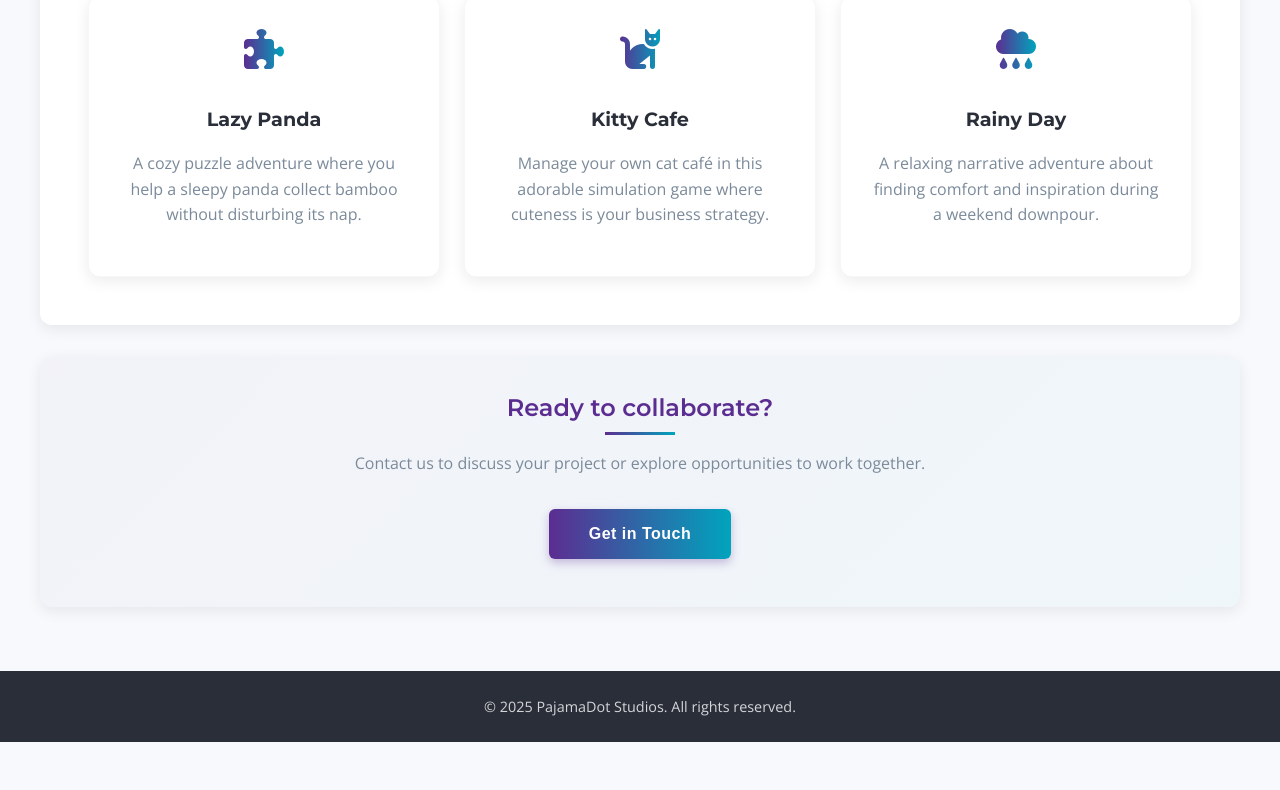
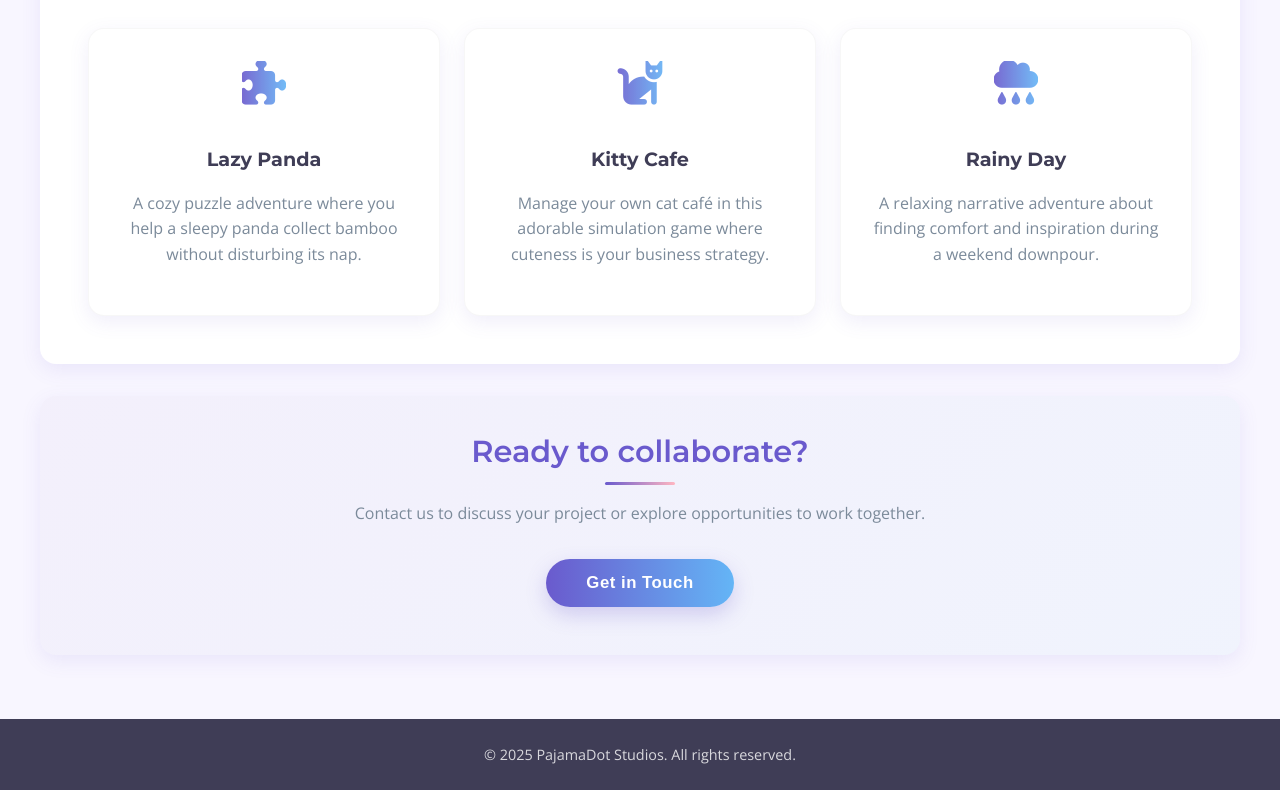
Before and after one commit to pajamadot/pajamadot.github.io, a plain HTML site: page index.html in a window 1280 px wide. Shown: the part 1471-2261 px from the top of the page. Before the commit the page ends 2213 px from the top, so only its background shows below. Drawn offline with nearby package versions, Linux system fonts and the light colour scheme.

Commit message:
update color palette

```diff
--- a/assets/style.css
+++ b/assets/style.css
@@ -4,32 +4,32 @@
 
 :root {
     /* Light Theme - Default */
-    --primary-color: #5c2d91;      /* 深紫色 - 主要品牌色 */
-    --secondary-color: #00a4bd;    /* 青色 - 辅助品牌色 */
-    --accent-color: #ff6b6b;       /* 珊瑚红 - 强调色 */
-    --text-color: #2e3440;         /* 深灰蓝 - 主文本 */
+    --primary-color: #6a5acd;      /* 淡紫色 - 更柔和的主色调 */
+    --secondary-color: #64b5f6;    /* 柔和蓝色 - 更友好的辅助色 */
+    --accent-color: #ffb6c1;       /* 淡粉色 - 可爱的强调色 */
+    --text-color: #4a4a4a;         /* 柔和的深灰 - 不太强烈的文本 */
     --light-text: #7b8a9a;         /* 浅灰 - 次要文本 */
-    --light-color: #f7f9fc;        /* 超浅灰 - 背景色 */
-    --dark-color: #292e39;         /* 深灰蓝 - 深色区域 */
+    --light-color: #f8f6ff;        /* 带紫色调的白色 - 更温馨的背景色 */
+    --dark-color: #3f3d56;         /* 紫灰色 - 深色区域 */
     --card-bg: #ffffff;            /* 纯白 - 卡片背景 */
-    --card-shadow: 0 4px 15px rgba(0, 0, 0, 0.08);  /* 更柔和的阴影 */
-    --success-color: #2ecc71;      /* 绿色 - 成功状态 */
+    --card-shadow: 0 6px 20px rgba(106, 90, 205, 0.1);  /* 更柔和的紫色阴影 */
+    --success-color: #7bc9a3;      /* 柔和的绿色 - 成功状态 */
 
     /* Theme Transition */
     --transition-speed: 0.3s;
 }
 
 [data-theme="dark"] {
-    --primary-color: #9d65de;      /* 亮紫色 - 暗色模式主色 */
-    --secondary-color: #3fcbdf;    /* 亮青色 - 暗色模式辅助色 */
-    --accent-color: #ff8c8c;       /* 亮珊瑚色 - 暗色模式强调色 */
-    --text-color: #eceff4;         /* 近白色 - 暗色模式主文本 */
-    --light-text: #aeb9cc;         /* 亮灰色 - 暗色模式次要文本 */
-    --light-color: #1f2937;        /* 深蓝灰 - 暗色模式背景色 */
-    --dark-color: #141921;         /* 近黑色 - 暗色模式深色区域 */
-    --card-bg: #2d3748;            /* 深蓝灰 - 暗色模式卡片背景 */
-    --card-shadow: 0 4px 15px rgba(0, 0, 0, 0.2);  /* 暗色模式阴影 */
-    --success-color: #2ecc71;      /* 绿色 - 保持不变 */
+    --primary-color: #b39ddb;      /* 亮淡紫色 - 暗色模式主色 */
+    --secondary-color: #90caf9;    /* 亮淡蓝色 - 暗色模式辅助色 */
+    --accent-color: #f8bbd0;       /* 亮淡粉色 - 暗色模式强调色 */
+    --text-color: #e6e6e6;         /* 明亮的灰白色 - 暗色模式主文本 */
+    --light-text: #b0bec5;         /* 亮灰色 - 暗色模式次要文本 */
+    --light-color: #2d2b42;        /* 深紫蓝 - 暗色模式背景色 */
+    --dark-color: #1e1c36;         /* 深紫黑 - 暗色模式深色区域 */
+    --card-bg: #383653;            /* 深紫灰 - 暗色模式卡片背景 */
+    --card-shadow: 0 6px 20px rgba(0, 0, 0, 0.2);  /* 暗色模式阴影 */
+    --success-color: #7bc9a3;      /* 柔和的绿色 - 保持不变 */
 }
 
 body, html {
@@ -255,7 +255,7 @@ main {
     background: var(--card-bg);
     margin: 0 0 2rem 0;
     padding: 3rem;
-    border-radius: 12px;
+    border-radius: 16px;
     box-shadow: var(--card-shadow);
     position: relative;
     overflow: hidden;
@@ -341,7 +341,7 @@ main {
     background: var(--card-bg);
     margin: 2rem 0;
     padding: 3rem;
-    border-radius: 12px;
+    border-radius: 16px;
     box-shadow: var(--card-shadow);
     position: relative;
     overflow: hidden;
@@ -366,6 +366,7 @@ h2 {
     margin-bottom: 1.5rem;
     position: relative;
     padding-bottom: 0.5rem;
+    font-size: 1.9rem;
 }
 
 h2::after {
@@ -374,8 +375,9 @@ h2::after {
     left: 0;
     bottom: 0;
     height: 3px;
-    width: 50px;
-    background: linear-gradient(to right, var(--primary-color), var(--secondary-color));
+    width: 60px;
+    background: linear-gradient(to right, var(--primary-color), var(--accent-color));
+    border-radius: 3px;
 }
 
 p {
@@ -395,7 +397,7 @@ p {
 
 .team-card {
     background-color: var(--card-bg);
-    border-radius: 12px;
+    border-radius: 16px;
     padding: 1.8rem;
     box-shadow: var(--card-shadow);
     flex: 1;
@@ -417,7 +419,7 @@ p {
     margin: 0 auto 1rem;
     border-radius: 50%;
     overflow: hidden;
-    border: 3px solid var(--secondary-color);
+    border: 4px solid var(--secondary-color);
     background: linear-gradient(135deg, var(--primary-color), var(--secondary-color));
     box-shadow: 0 5px 15px rgba(92, 45, 145, 0.2);
     display: flex;
@@ -481,7 +483,7 @@ p {
     min-width: 250px;
     background: var(--card-bg);
     padding: 2rem;
-    border-radius: 12px;
+    border-radius: 16px;
     box-shadow: var(--card-shadow);
     text-align: center;
     transition: transform 0.3s ease, box-shadow 0.3s ease;
@@ -494,13 +496,14 @@ p {
 }
 
 .service-icon {
-    font-size: 2.5rem;
-    margin-bottom: 1rem;
+    font-size: 2.8rem;
+    margin-bottom: 1.2rem;
     color: var(--secondary-color);
     background: linear-gradient(to right, var(--primary-color), var(--secondary-color));
     -webkit-background-clip: text;
     background-clip: text;
     -webkit-text-fill-color: transparent;
+    opacity: 0.9;
 }
 
 .service-item h3 {
@@ -534,22 +537,22 @@ p {
 }
 
 .cta-button {
-    padding: 1rem 2.5rem;
-    font-size: 1rem;
+    padding: 0.9rem 2.5rem;
+    font-size: 1.05rem;
     background: linear-gradient(to right, var(--primary-color), var(--secondary-color));
     color: white;
     border: none;
-    border-radius: 6px;
+    border-radius: 30px;
     cursor: pointer;
     font-weight: 600;
     letter-spacing: 0.5px;
-    box-shadow: 0 4px 10px rgba(92, 45, 145, 0.3);
+    box-shadow: 0 8px 20px rgba(106, 90, 205, 0.25);
     transition: all 0.3s ease;
 }
 
 .cta-button:hover {
-    transform: translateY(-2px);
-    box-shadow: 0 8px 20px rgba(92, 45, 145, 0.4);
+    transform: translateY(-3px) scale(1.03);
+    box-shadow: 0 12px 25px rgba(106, 90, 205, 0.35);
 }
 
 /* Footer Styles */
```
